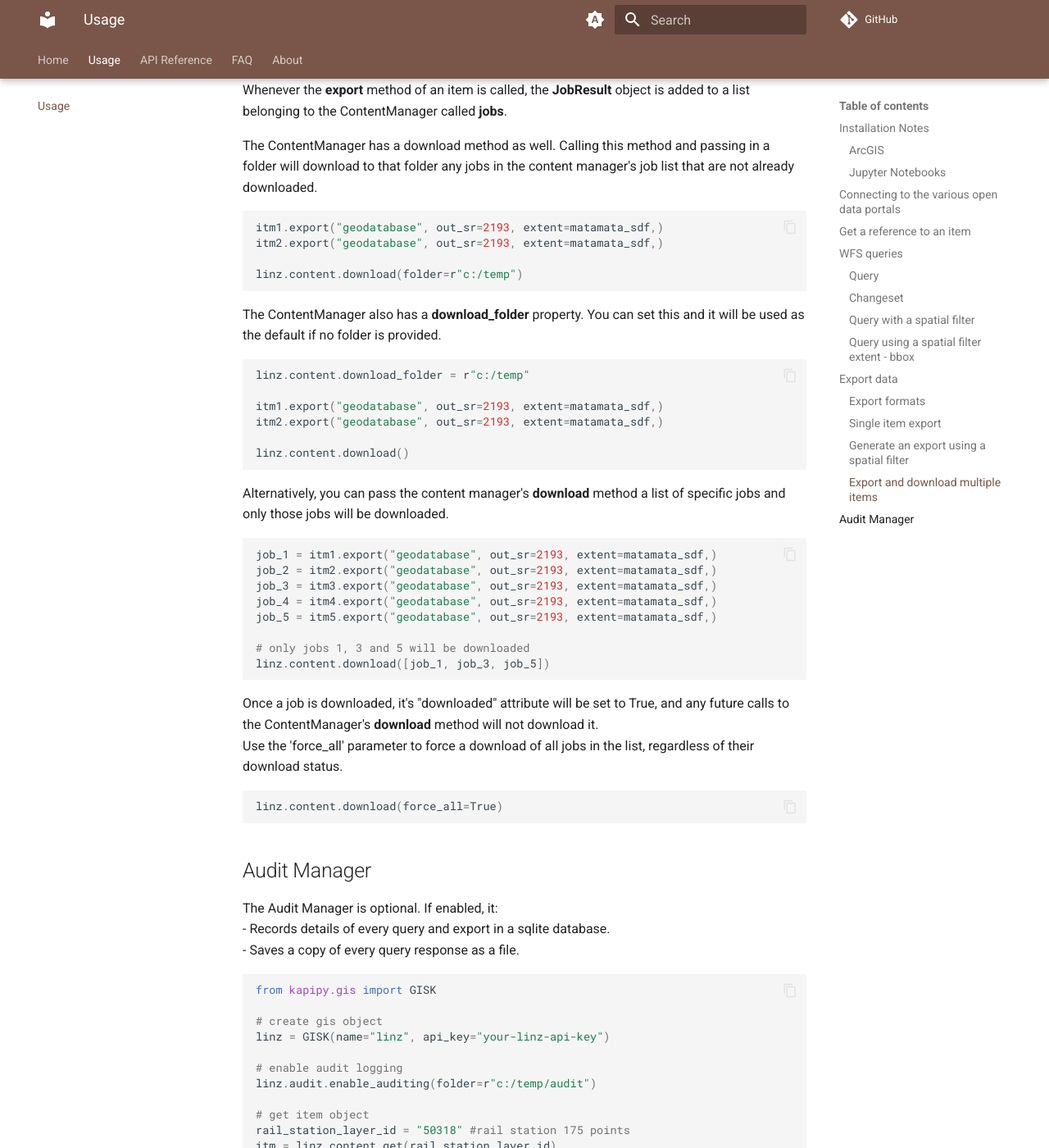
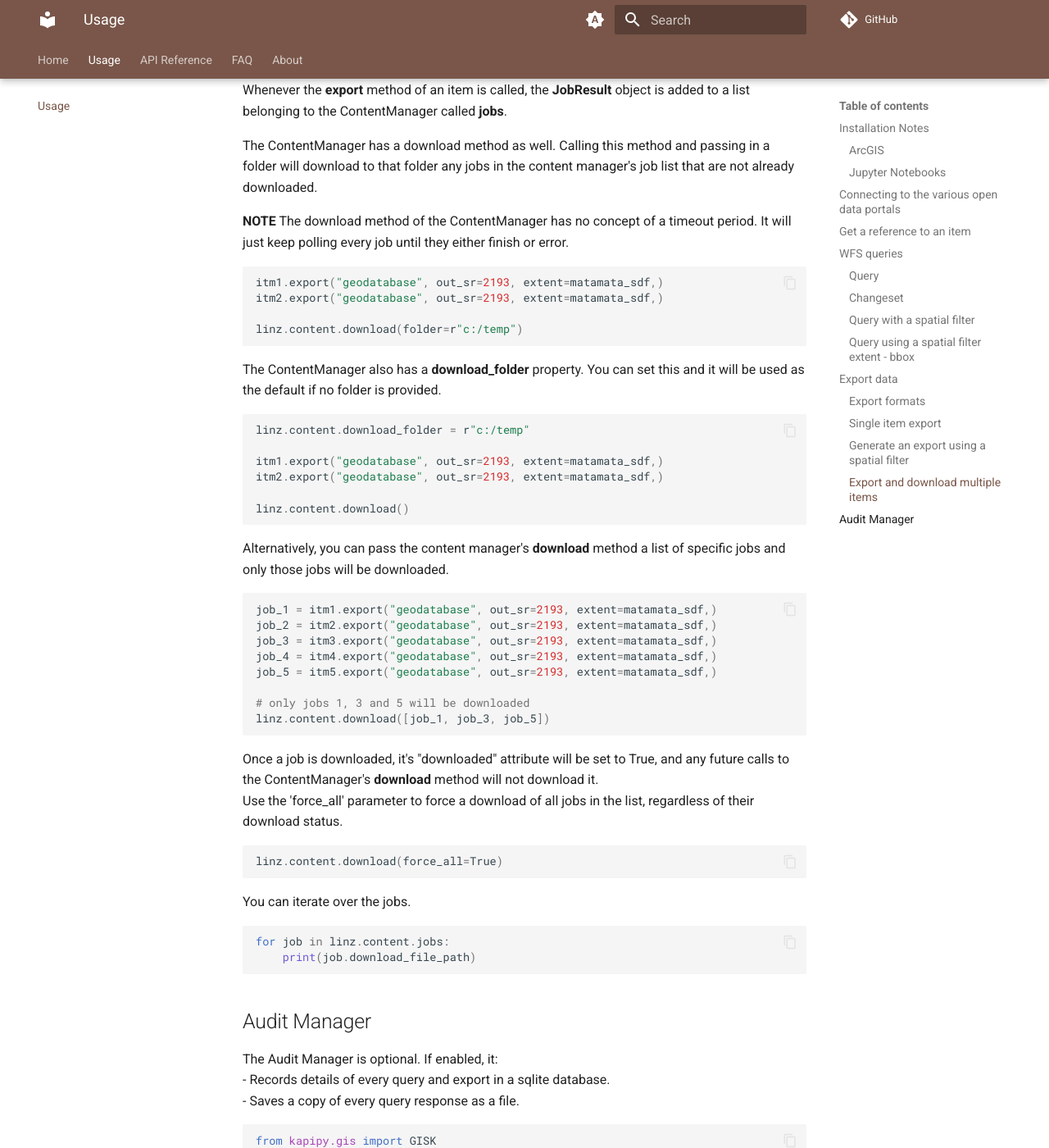
Before and after one commit to phaakma/kapipy, an MkDocs documentation site: the page built from docs/usage.md, in a window 1280 px wide and 1400 px high, scrolled down 5128 px. Shown: the whole window at 82% size. Built offline with MkDocs 1.6.1 and Material for MkDocs 9.7.7, drawn with Linux system fonts in a browser that asks for light colours; comment, search, counter and statistics services are not loaded.

Commit message:
Update batch download documentation

````diff
--- a/docs/usage.md
+++ b/docs/usage.md
@@ -193,6 +193,8 @@ Whenever the **export** method of an item is called, the **JobResult** object is
 
 The ContentManager has a download method as well. Calling this method and passing in a folder will download to that folder any jobs in the content manager's job list that are not already downloaded.
 
+**NOTE** The download method of the ContentManager has no concept of a timeout period. It will just keep polling every job until they either finish or error.
+
 ```python
 itm1.export("geodatabase", out_sr=2193, extent=matamata_sdf,)
 itm2.export("geodatabase", out_sr=2193, extent=matamata_sdf,)
@@ -227,6 +229,12 @@ Use the 'force_all' parameter to force a download of all jobs in the list, regar
 
 ```python
 linz.content.download(force_all=True)
+```
+
+You can iterate over the jobs.
+```python
+for job in linz.content.jobs:
+    print(job.download_file_path)
 ```
 
 ## Audit Manager
````
